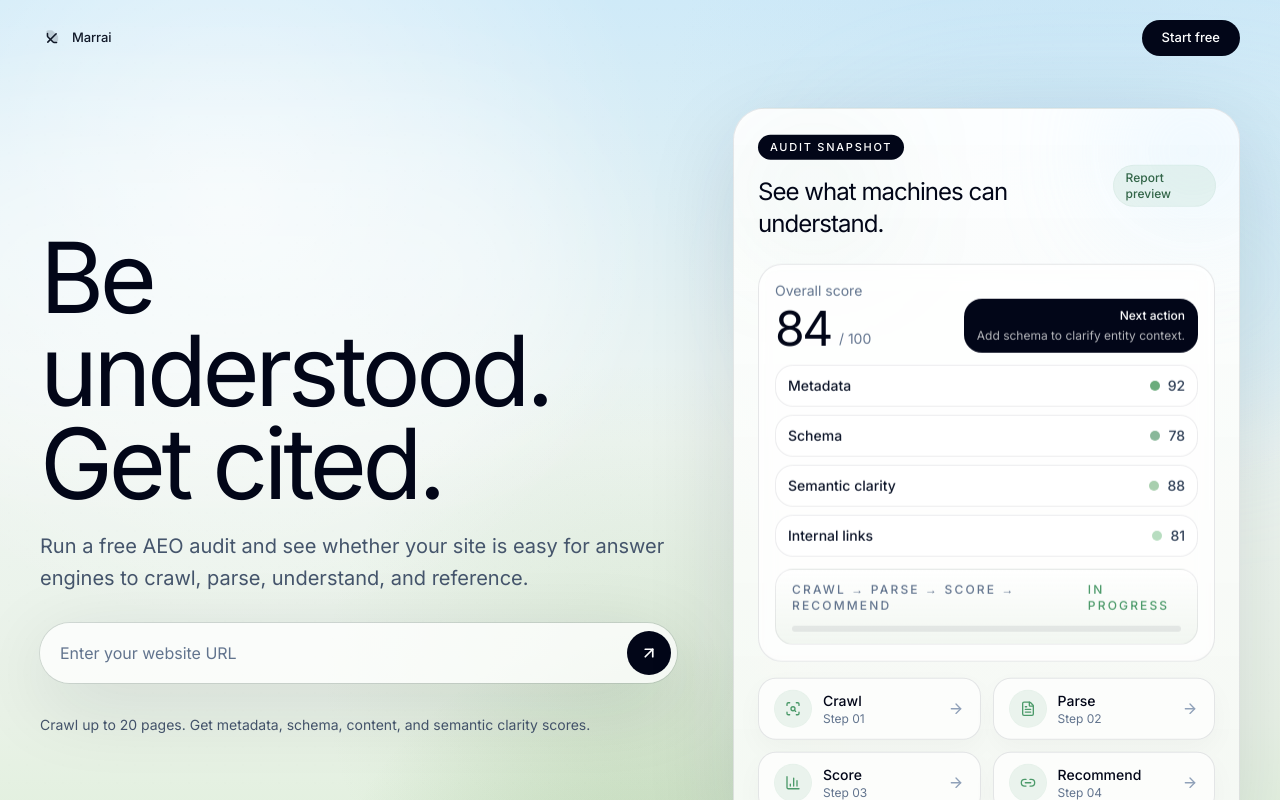
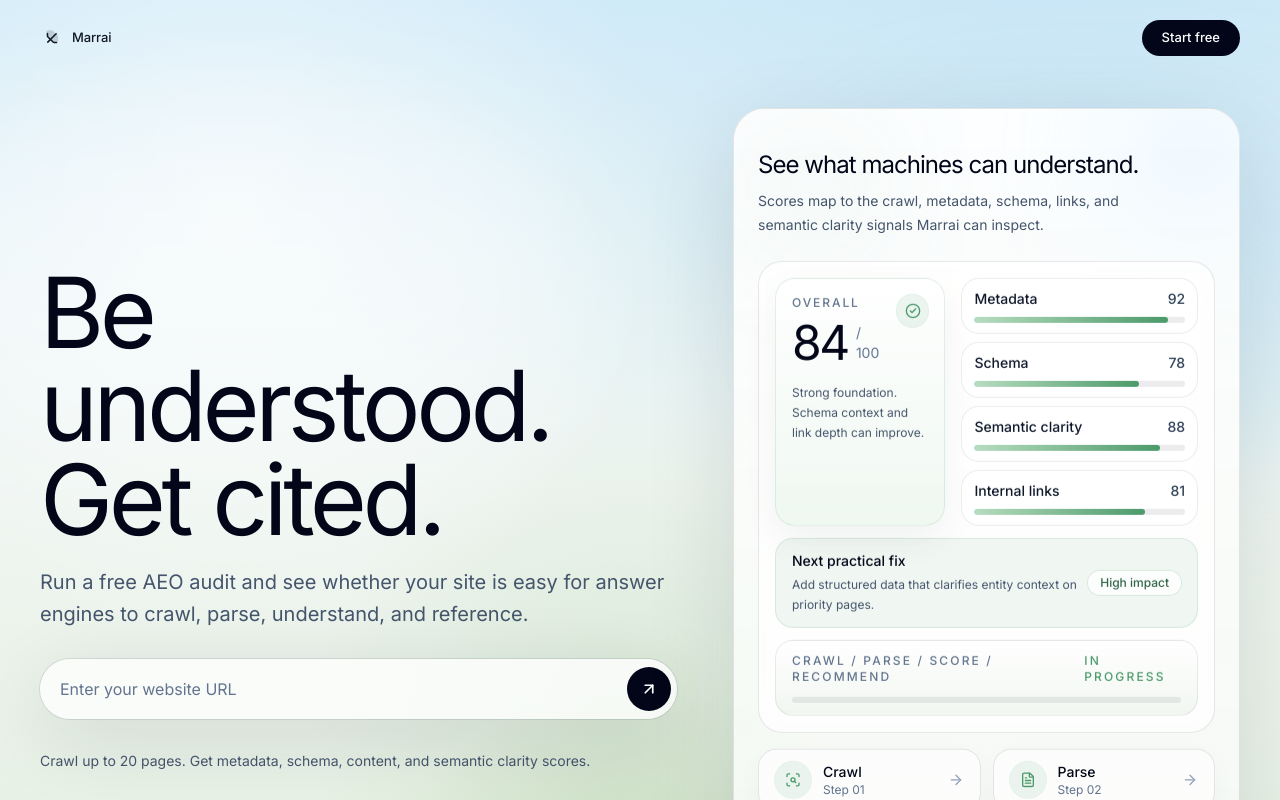
Before and after one commit to whyismeleige/marrai-web, a Next.js app: page / in a window 1280 px wide. Shown: the top 800 px of the page. Built offline with nearby package versions, Linux system fonts and the light colour scheme; no server answers.

Commit message:
fix(landing): fix overflow issue of visibility section

```diff
--- a/components/marketing/audit-input-pill.tsx
+++ b/components/marketing/audit-input-pill.tsx
@@ -9,6 +9,7 @@ import { cn } from "@/lib/utils";
 
 type AuditInputPillProps = {
   className?: string;
+  controlClassName?: string;
   id?: string;
   helperText?: string | null;
   placeholder?: string;
@@ -17,6 +18,7 @@ type AuditInputPillProps = {
 
 export function AuditInputPill({
   className,
+  controlClassName,
   id = "website-url",
   helperText = "Crawl up to 20 pages. Get metadata, schema, content, and semantic clarity scores.",
   placeholder = "Enter your website URL",
@@ -52,7 +54,12 @@ export function AuditInputPill({
       <label htmlFor={id} className="sr-only">
         Enter your website URL
       </label>
-      <div className="flex items-center gap-3 rounded-full bg-white/75 pl-5 pr-1.5 py-1.5 shadow-[0_20px_80px_rgba(15,23,42,0.12)] ring-1 ring-slate-900/10 backdrop-blur-md">
+      <div
+        className={cn(
+          "flex items-center gap-3 rounded-full bg-white/75 pl-5 pr-1.5 py-1.5 shadow-[0_20px_80px_rgba(15,23,42,0.12)] ring-1 ring-slate-900/10 backdrop-blur-md",
+          controlClassName,
+        )}
+      >
         <input
           id={id}
           name="url"
@@ -77,7 +84,7 @@ export function AuditInputPill({
           aria-label={buttonLabel ?? "Run free audit"}
           className={cn(
             "inline-flex h-10 items-center justify-center rounded-full bg-slate-950 text-white transition-all hover:scale-105 hover:shadow-lg active:scale-95 sm:h-11",
-            buttonLabel ? "gap-2 px-4 sm:px-5" : "w-10 sm:w-11",
+            buttonLabel ? "gap-2 px-4 sm:px-5" : "w-10 shrink-0 sm:w-11",
           )}
         >
           {buttonLabel ? (
--- a/components/marketing/final-cta-section.tsx
+++ b/components/marketing/final-cta-section.tsx
@@ -3,10 +3,13 @@ import { Reveal } from "./reveal";
 
 export function FinalCtaSection() {
   return (
-    <section className="bg-[linear-gradient(180deg,#F7F6F1_0%,#E7EFE4_100%)]">
+    <section
+      id="final-cta"
+      className="bg-[linear-gradient(180deg,#F7F6F1_0%,#E7EFE4_100%)]"
+    >
       <div className="mx-auto max-w-7xl px-5 py-20 sm:px-8 sm:py-24 lg:px-10 lg:py-32">
         <Reveal>
-          <div className="relative overflow-hidden rounded-[2rem] border border-slate-900/10 bg-[linear-gradient(180deg,rgba(255,255,255,0.94)_0%,rgba(245,248,243,0.98)_100%)] px-6 py-10 shadow-[0_24px_80px_rgba(15,23,42,0.07)] sm:px-8 sm:py-12 lg:px-12 lg:py-14">
+          <div className="relative overflow-hidden rounded-[2rem] border border-slate-900/10 bg-[linear-gradient(180deg,rgba(255,255,255,0.94)_0%,rgba(245,248,243,0.98)_100%)] px-5 py-9 shadow-[0_24px_80px_rgba(15,23,42,0.07)] sm:px-8 sm:py-12 lg:px-12 lg:py-14">
             <div className="absolute left-[-8%] top-[-20%] h-56 w-56 rounded-full bg-[#4C9A6A]/10 blur-3xl" />
             <div className="absolute bottom-[-26%] right-[-10%] h-64 w-64 rounded-full bg-sky-200/35 blur-3xl" />
 
@@ -21,10 +24,11 @@ export function FinalCtaSection() {
                 </p>
               </div>
 
-              <div className="rounded-[1.75rem] border border-slate-900/10 bg-white/65 p-4 shadow-[0_18px_50px_rgba(15,23,42,0.05)] backdrop-blur-sm sm:p-5">
+              <div className="min-w-0 rounded-[1.75rem] border border-slate-900/10 bg-white/65 p-3 shadow-[0_18px_50px_rgba(15,23,42,0.05)] backdrop-blur-sm sm:p-5">
                 <AuditInputPill
                   id="final-website-url"
                   className="mt-0 max-w-none sm:mt-0"
+                  controlClassName="flex-col items-stretch rounded-[1.35rem] p-2 pl-4 sm:flex-row sm:items-center sm:rounded-full sm:pl-5"
                   placeholder="https://yourdomain.com"
                   buttonLabel="Run audit"
                   helperText="No account required to start. Add an email on the next step to receive the report link."
--- a/components/marketing/marrai-hero.tsx
+++ b/components/marketing/marrai-hero.tsx
@@ -1,5 +1,3 @@
-import Link from "next/link";
-
 import { AuditInputPill } from "./audit-input-pill";
 import { MarraiNavbar } from "./marrai-navbar";
 import { ProductPreview } from "./product-preview";
--- a/components/marketing/product-preview.tsx
+++ b/components/marketing/product-preview.tsx
@@ -1,6 +1,7 @@
 import {
   ArrowRight,
   BarChart3,
+  CheckCircle2,
   FileText,
   Link2,
   ScanSearch,
@@ -9,15 +10,10 @@ import {
 import { cn } from "@/lib/utils";
 
 const metrics = [
-  {
-    label: "Overall score",
-    value: "84",
-    tone: "bg-[#4C9A6A]",
-  },
-  { label: "Metadata", value: "92", tone: "bg-[#6BAC7C]" },
-  { label: "Schema", value: "78", tone: "bg-[#89B89A]" },
-  { label: "Semantic clarity", value: "88", tone: "bg-[#A8CFAE]" },
-  { label: "Internal links", value: "81", tone: "bg-[#B7DDC0]" },
+  { label: "Metadata", value: "92", width: "w-[92%]" },
+  { label: "Schema", value: "78", width: "w-[78%]" },
+  { label: "Semantic clarity", value: "88", width: "w-[88%]" },
+  { label: "Internal links", value: "81", width: "w-[81%]" },
 ];
 
 const pipeline = [
@@ -34,60 +30,90 @@ export function ProductPreview() {
         <div className="absolute left-6 top-6 h-28 w-28 rounded-full bg-[#4C9A6A]/10 blur-3xl" />
         <div className="absolute right-[-18px] top-[-22px] h-32 w-32 rounded-full bg-sky-200/40 blur-3xl" />
 
-        <div className="relative flex items-center justify-between gap-4">
+        <div className="relative">
           <div>
-            <div className="inline-flex rounded-full bg-slate-950 px-3 py-1 text-[11px] font-medium tracking-[0.16em] text-white">
-              AUDIT SNAPSHOT
-            </div>
             <h2 className="mt-4 text-2xl font-normal tracking-[-0.04em] text-slate-950">
               See what machines can understand.
             </h2>
-          </div>
-          <div className="hidden rounded-full bg-[#4C9A6A]/10 px-3 py-1 text-xs font-medium text-[#326548] ring-1 ring-[#4C9A6A]/15 sm:inline-flex">
-            Report preview
+            <p className="mt-2 max-w-sm text-sm leading-6 text-slate-600">
+              Scores map to the crawl, metadata, schema, links, and semantic
+              clarity signals Marrai can inspect.
+            </p>
           </div>
         </div>
 
-        <div className="relative mt-6 grid gap-3 rounded-[1.5rem] border border-slate-900/10 bg-white/75 p-4 backdrop-blur-sm">
-          <div className="flex items-end justify-between gap-4">
-            <div>
-              <p className="text-sm text-slate-500">Overall score</p>
-              <div className="mt-1 flex items-end gap-2">
-                <span className="text-5xl font-normal tracking-[-0.05em] text-slate-950">
-                  84
-                </span>
-                <span className="pb-1 text-sm text-slate-500">/ 100</span>
+        <div className="relative mt-6 rounded-[1.5rem] border border-slate-900/10 bg-white/75 p-4 backdrop-blur-sm">
+          <div className="grid gap-4 sm:grid-cols-[0.72fr_1fr]">
+            <div className="rounded-[1.25rem] border border-[#4C9A6A]/15 bg-[linear-gradient(180deg,rgba(255,255,255,0.95)_0%,rgba(239,248,241,0.96)_100%)] p-4 text-slate-950 shadow-[0_14px_34px_rgba(15,23,42,0.06)]">
+              <div className="flex items-start justify-between gap-3">
+                <div>
+                  <p className="text-xs font-medium uppercase tracking-[0.16em] text-slate-500">
+                    Overall
+                  </p>
+                  <div className="mt-2 flex items-end gap-2">
+                    <span className="text-5xl font-normal tracking-[-0.05em]">
+                      84
+                    </span>
+                    <span className="pb-1 text-sm text-slate-500">/ 100</span>
+                  </div>
+                </div>
+                <div className="flex h-8 w-8 items-center justify-center rounded-full bg-[#4C9A6A]/10 text-[#4C9A6A] ring-1 ring-[#4C9A6A]/15">
+                  <CheckCircle2 className="h-4 w-4" />
+                </div>
               </div>
+              <p className="mt-4 text-xs leading-5 text-slate-600">
+                Strong foundation. Schema context and link depth can improve.
+              </p>
             </div>
-            <div className="rounded-2xl border border-slate-900/10 bg-slate-950 px-3 py-2 text-right text-xs text-white">
-              <div className="font-medium">Next action</div>
-              <div className="mt-1 text-white/70">
-                Add schema to clarify entity context.
+
+            <div className="grid gap-2">
+              {metrics.map((metric) => (
+                <div
+                  key={metric.label}
+                  className="rounded-2xl border border-slate-900/8 bg-white/90 px-3 py-2.5"
+                >
+                  <div className="flex items-center justify-between gap-3">
+                    <span className="text-sm font-medium text-slate-900">
+                      {metric.label}
+                    </span>
+                    <span className="text-sm font-medium text-slate-700">
+                      {metric.value}
+                    </span>
+                  </div>
+                  <div className="mt-2 h-1.5 overflow-hidden rounded-full bg-slate-900/8">
+                    <div
+                      className={cn(
+                        "h-full rounded-full bg-[linear-gradient(90deg,#B7DDC0,#4C9A6A)]",
+                        metric.width,
+                      )}
+                    />
+                  </div>
+                </div>
+              ))}
+            </div>
+          </div>
+
+          <div className="mt-3 rounded-2xl border border-[#4C9A6A]/15 bg-[#4C9A6A]/8 px-4 py-3">
+            <div className="flex flex-col gap-2 sm:flex-row sm:items-center sm:justify-between">
+              <div>
+                <div className="text-sm font-medium text-slate-950">
+                  Next practical fix
+                </div>
+                <p className="mt-1 text-xs leading-5 text-slate-600">
+                  Add structured data that clarifies entity context on priority
+                  pages.
+                </p>
+              </div>
+              <div className="shrink-0 rounded-full bg-white/80 px-3 py-1 text-xs font-medium text-[#326548] ring-1 ring-[#4C9A6A]/15">
+                High impact
               </div>
             </div>
           </div>
 
-          <div className="grid gap-2">
-            {metrics.slice(1).map((metric) => (
-              <div
-                key={metric.label}
-                className="flex items-center justify-between rounded-2xl border border-slate-900/8 bg-white/90 px-3 py-2.5"
-              >
-                <span className="text-sm font-medium text-slate-900">
-                  {metric.label}
-                </span>
-                <span className="flex items-center gap-2 text-sm font-medium text-slate-700">
-                  <span className={cn("h-2.5 w-2.5 rounded-full", metric.tone)} />
-                  {metric.value}
-                </span>
-              </div>
-            ))}
-          </div>
-
-          <div className="relative overflow-hidden rounded-2xl border border-slate-900/8 bg-[linear-gradient(180deg,rgba(255,255,255,0.98)_0%,rgba(241,246,240,0.92)_100%)] px-4 py-3">
-            <div className="flex items-center justify-between text-xs font-medium uppercase tracking-[0.18em] text-slate-500">
-              <span>crawl → parse → score → recommend</span>
-              <span className="text-[#4C9A6A]">in progress</span>
+          <div className="relative mt-3 overflow-hidden rounded-2xl border border-slate-900/8 bg-[linear-gradient(180deg,rgba(255,255,255,0.98)_0%,rgba(241,246,240,0.92)_100%)] px-4 py-3">
+            <div className="flex flex-col gap-1.5 text-xs font-medium uppercase tracking-[0.18em] text-slate-500 sm:flex-row sm:items-center sm:justify-between">
+              <span>Crawl / Parse / Score / Recommend</span>
+              <span className="text-[#4C9A6A]">In progress</span>
             </div>
             <div className="relative mt-3 h-1.5 overflow-hidden rounded-full bg-slate-900/8">
               <div className="absolute inset-y-0 left-0 w-1/2 rounded-full bg-[linear-gradient(90deg,rgba(76,154,106,0.18),rgba(76,154,106,0.96),rgba(76,154,106,0.18))] animate-scan-across" />
```
